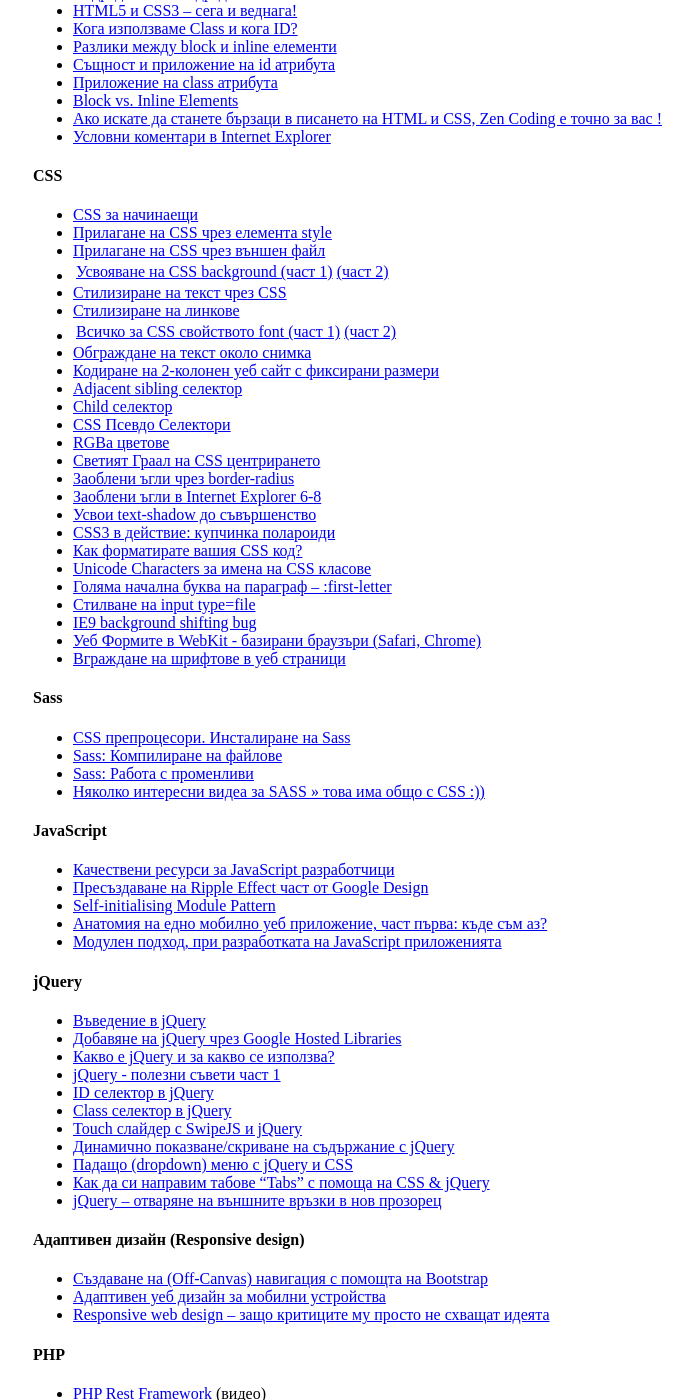
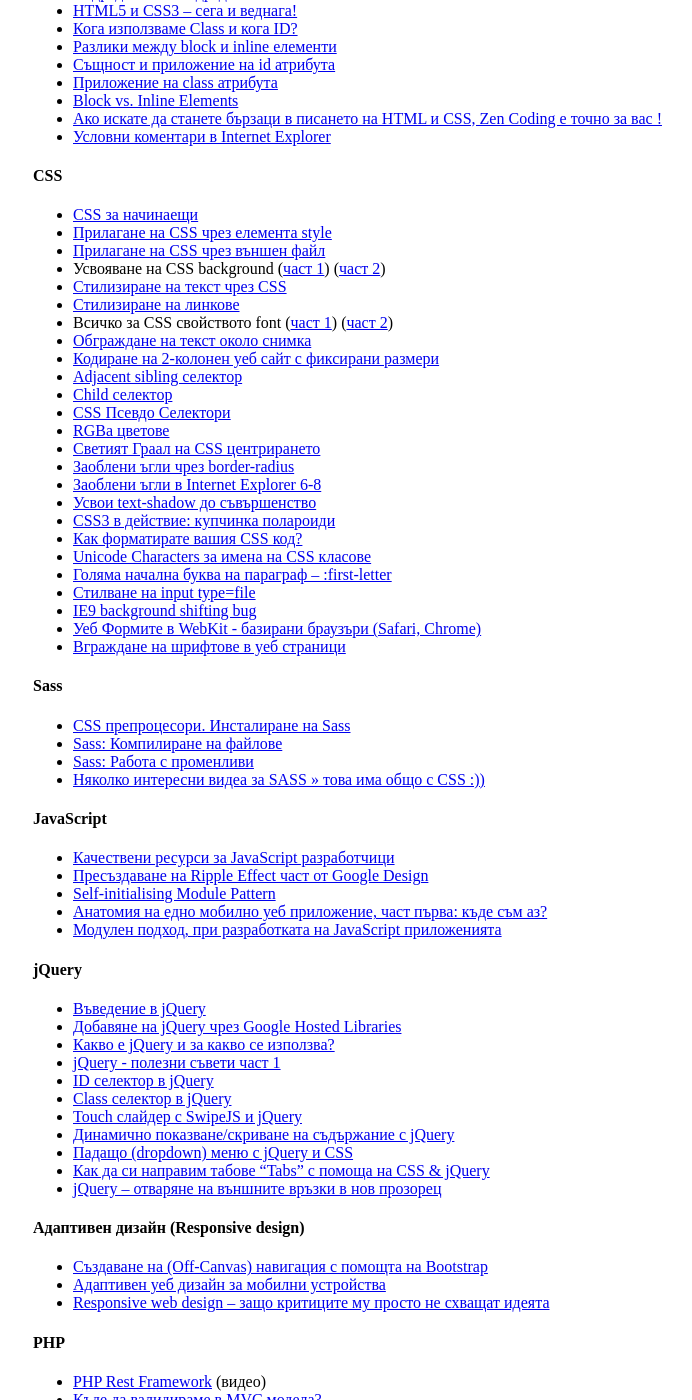
Before and after one commit to dzhavat/web-design-and-development-in-bulgarian, a Jekyll site: the page built from index.md, in a window 1280 px wide and 1400 px high, scrolled down 799 px. Shown: the whole window, without its empty margins (127-819 px from the left). Built offline with Jekyll 4.4.1, drawn with Linux system fonts in a browser that asks for light colours; some of the changed text lies outside the part shown.

Commit message:
Update links

```diff
--- a/index.md
+++ b/index.md
@@ -53,10 +53,10 @@ title: Уроци/Статии на български за уеб дизайн
 * [CSS за начинаещи](http://www.youdevelop.net/coding/css/css-za-nachinaeshti/)
 * [Прилагане на CSS чрез елемента style](http://www.youdevelop.net/coding/css/prilagane-na-css-chrez-elementa-style/)
 * [Прилагане на CSS чрез външен файл](http://www.youdevelop.net/coding/css/prilagane-na-css-chrez-vynshen-fail/)
-* [Усвояване на CSS background (част 1)](http://www.youdevelop.net/coding/css/usvoqvane-na-css-background-part-1/) | [(част 2)](http://www.youdevelop.net/coding/css/usvoqvane-na-css-background-part-2/)
+* Усвояване на CSS background ([част 1](http://www.youdevelop.net/coding/css/usvoqvane-na-css-background-part-1/)) ([част 2](http://www.youdevelop.net/coding/css/usvoqvane-na-css-background-part-2/))
 * [Стилизиране на текст чрез CSS](http://www.youdevelop.net/coding/css/stilizirane-na-text-chrez-css/)
 * [Стилизиране на линкове](http://www.youdevelop.net/coding/css/stilizirane-na-linkove/)
-* [Всичко за CSS свойството font (част 1)](http://www.youdevelop.net/coding/css/vsichko-za-css-svoistvoto-font-part-1/) | [(част 2)](http://www.youdevelop.net/coding/css/vsichko-za-css-svoistvoto-font-part-2/)
+* Всичко за CSS свойството font ([част 1](http://www.youdevelop.net/coding/css/vsichko-za-css-svoistvoto-font-part-1/)) ([част 2](http://www.youdevelop.net/coding/css/vsichko-za-css-svoistvoto-font-part-2/))
 * [Обграждане на текст около снимка](http://www.youdevelop.net/coding/css/obgrajdane-na-tekst-okolo-snimka/)
 * [Кодиране на 2-колонен уеб сайт с фиксирани размери](http://www.youdevelop.net/coding/css/coding-2-column-layout/)
 * [Adjacent sibling селектор](http://www.youdevelop.net/coding/css/adjacent-sibling-selector/)
@@ -115,7 +115,7 @@ title: Уроци/Статии на български за уеб дизайн
 * [Първи стъпки с CodeIgniter](http://m.ignev.net/blog/development/php-development/07_27/getting-started-with-codeigniter/)
 
 #### Performance
-* [Сайтът ми зарежда бавно… Защо? (част 1)](http://blog.superhosting.bg/website-resources-part1.html) | [(част 2)](http://blog.superhosting.bg/website-resources-part2.html)
+* Сайтът ми зарежда бавно… Защо? ([част 1](http://blog.superhosting.bg/website-resources-part1.html)) ([част 2](http://blog.superhosting.bg/website-resources-part2.html))
 * [Бърз сайт = бързи SQL заявки! (част 1)](http://blog.superhosting.bg/sql-queries-part1.html)
 * [Процесорно време?! Статистика и оптимизация!](http://blog.superhosting.bg/cpu-statistics-optimization.html)
 * [Отвъд уеб хостинга: Мрежа за доставяне на съдържание (CDN)](http://blog.icn.bg/%D0%BF%D0%BE%D0%BB%D0%B5%D0%B7%D0%BD%D0%BE/%D0%BE%D1%82%D0%B2%D1%8A%D0%B4-%D1%83%D0%B5%D0%B1-%D1%85%D0%BE%D1%81%D1%82%D0%B8%D0%BD%D0%B3%D0%B0-%D0%BC%D1%80%D0%B5%D0%B6%D0%B0-%D0%B7%D0%B0-%D0%B4%D0%BE%D1%81%D1%82%D0%B0%D0%B2%D1%8F%D0%BD%D0%B5/)
```
